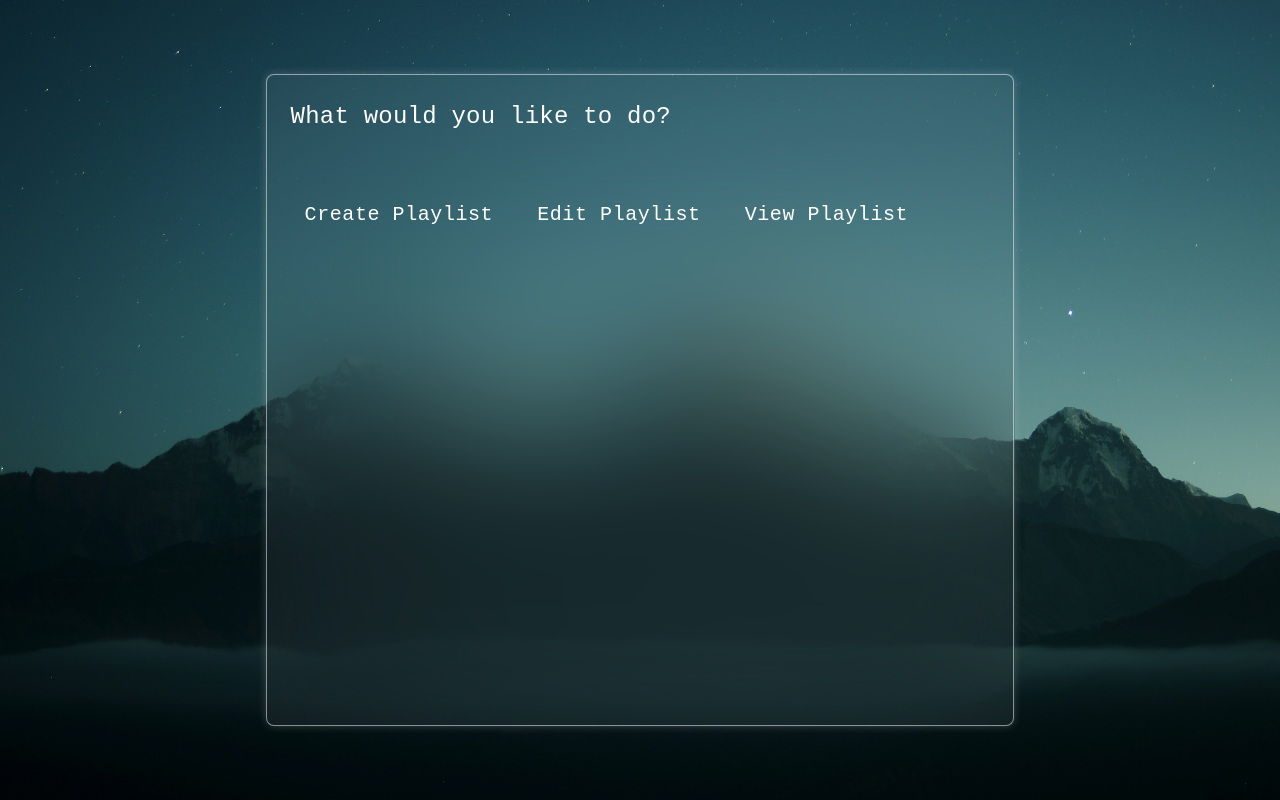
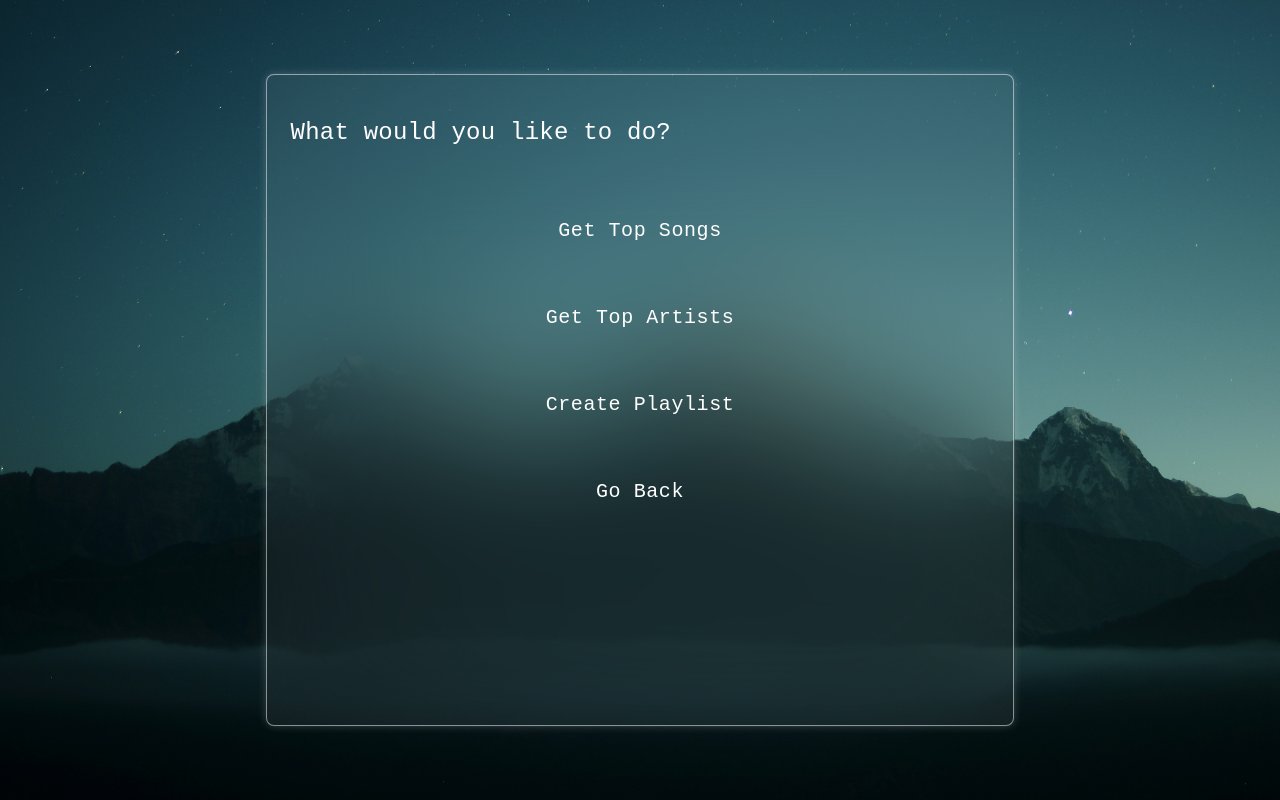
Before and after one commit to EliA437/Spoti-Tool, a React (Vite) app in the folder frontend/: page / in a window 1280 px wide. Both pictures are taken after a click on the button "Click here to get started". Built offline with nearby package versions, Linux system fonts and the light colour scheme.

Commit message:
Add a bunch of new components for the ui

```diff
--- a/frontend/components/TerminalBox.tsx
+++ b/frontend/components/TerminalBox.tsx
@@ -24,10 +24,9 @@ const TerminalBox: React.FC<TerminalBoxProps> = ({
         p: 3,
         display: "flex",
         flexDirection: "column",
-        alignItems: "flex-start",
-        gap: 2,
         width,
         height,
+        gap: 2,
       }}
     >
       {children}
--- /dev/null
+++ b/frontend/pages/CreatePlaylist.tsx
@@ -0,0 +1,32 @@
+import React from "react";
+import { Box } from "@mui/material";
+import TypingText from "../components/TypingText";
+import TerminalButton from "../components/TerminalButton";
+
+interface CreatePlaylistProps {
+  onBack: () => void;
+}
+
+const CreatePlaylist: React.FC<CreatePlaylistProps> = ({ onBack }) => {
+  return (
+    <Box
+      sx={{
+        display: "flex",
+        flexDirection: "column",
+        height: "100%", // takes full height of parent
+      }}
+    >
+      {/* Main content at the top */}
+      <Box sx={{ flexGrow: 1 }}>
+        <TypingText text={`Let's create a new playlist!`} speed={15} />
+      </Box>
+
+      {/* Go Back button anchored bottom-right */}
+      <Box sx={{ display: "flex", justifyContent: "flex-end" }}>
+        <TerminalButton text="Go Back" onClick={onBack} />
+      </Box>
+    </Box>
+  );
+};
+
+export default CreatePlaylist;
--- /dev/null
+++ b/frontend/pages/Home.tsx
@@ -0,0 +1,33 @@
+import React from "react";
+import { Box } from "@mui/material";
+import TypingText from "../components/TypingText";
+import TerminalButton from "../components/TerminalButton";
+
+interface HomePageProps {
+  onStart: () => void;
+}
+
+const HomePage: React.FC<HomePageProps> = ({ onStart }) => {
+  return (
+    <Box
+      sx={{
+        display: "flex",
+        flexDirection: "column",
+        height: "100%",
+        px: 2,
+      }}
+    >
+      {/* Text at the top */}
+      <Box sx={{ flexGrow: 0, mt: 2 }}>
+        <TypingText text={`Welcome to the Spotify Playlist Manager!`} speed={15} />
+      </Box>
+
+      {/* Spacer to push the button to the middle */}
+      <Box sx={{ flexGrow: 1, display: "flex", justifyContent: "center", alignItems: "center" }}>
+        <TerminalButton text="Click here to get started" onClick={onStart} />
+      </Box>
+    </Box>
+  );
+};
+
+export default HomePage;
--- /dev/null
+++ b/frontend/pages/OptionsPage.tsx
@@ -0,0 +1,52 @@
+import React from "react";
+import { Box } from "@mui/material";
+import TypingText from "../components/TypingText";
+import TerminalButton from "../components/TerminalButton";
+
+interface OptionsPageProps {
+  onSelectSongs: () => void;
+  onSelectArtists: () => void;
+  onCreatePlaylist: () => void;
+  onBack: () => void;
+}
+
+const OptionsPage: React.FC<OptionsPageProps> = ({
+  onSelectSongs,
+  onSelectArtists,
+  onCreatePlaylist,
+  onBack,
+}) => {
+  return (
+    <Box
+      sx={{
+        display: "flex",
+        flexDirection: "column",
+        height: "100%",
+        justifyContent: "flex-start", // keep content at the top
+        alignItems: "center",
+        pt: 2, // some padding from the top
+      }}
+    >
+      {/* Text at the top */}
+      <TypingText text={`What would you like to do?`} speed={15} />
+
+      {/* Buttons vertically below the text */}
+      <Box
+        sx={{
+          display: "flex",
+          flexDirection: "column",
+          alignItems: "center",
+          gap: 2,
+          mt: 4, // space between text and buttons
+        }}
+      >
+        <TerminalButton text="Get Top Songs" onClick={onSelectSongs} />
+        <TerminalButton text="Get Top Artists" onClick={onSelectArtists} />
+        <TerminalButton text="Create Playlist" onClick={onCreatePlaylist} />
+        <TerminalButton text="Go Back" onClick={onBack} />
+      </Box>
+    </Box>
+  );
+};
+
+export default OptionsPage;
--- /dev/null
+++ b/frontend/pages/TopArtists.tsx
@@ -0,0 +1,32 @@
+import React from "react";
+import { Box } from "@mui/material";
+import TypingText from "../components/TypingText";
+import TerminalButton from "../components/TerminalButton";
+
+interface TopArtistsProps {
+  onBack: () => void;
+}
+
+const TopArtists: React.FC<TopArtistsProps> = ({ onBack }) => {
+  return (
+    <Box
+      sx={{
+        display: "flex",
+        flexDirection: "column",
+        height: "100%", // fill available height
+      }}
+    >
+      {/* Content */}
+      <Box sx={{ flexGrow: 1 }}>
+        <TypingText text={`Here are your top artists!`} speed={15} />
+      </Box>
+
+      {/* Go Back button bottom-right */}
+      <Box sx={{ display: "flex", justifyContent: "flex-end" }}>
+        <TerminalButton text="Go Back" onClick={onBack} />
+      </Box>
+    </Box>
+  );
+};
+
+export default TopArtists;
--- /dev/null
+++ b/frontend/pages/TopSongs.tsx
@@ -0,0 +1,38 @@
+import React from "react";
+import { Box } from "@mui/material";
+import TypingText from "../components/TypingText";
+import TerminalButton from "../components/TerminalButton";
+
+interface TopSongsProps {
+  onBack: () => void;
+}
+
+const TopSongs: React.FC<TopSongsProps> = ({ onBack }) => {
+  return (
+    <Box
+      sx={{
+        display: "flex",
+        flexDirection: "column",
+        height: "100%", // fill available height
+      }}
+    >
+      {/* Content */}
+      <Box sx={{ flexGrow: 1 }}>
+        <TypingText text={`Here are your top songs!`} speed={15} />
+      </Box>
+
+      {/* Go Back button bottom-right */}
+      <Box
+        sx={{
+          display: "flex",
+          justifyContent: "flex-end",
+          width: "100%",       // full row
+        }}
+      >
+        <TerminalButton text="Go Back" onClick={onBack} />
+      </Box>
+    </Box>
+  );
+};
+
+export default TopSongs;
--- a/frontend/src/App.tsx
+++ b/frontend/src/App.tsx
@@ -1,12 +1,16 @@
 import { Box } from "@mui/material";
 import TerminalBox from "../components/TerminalBox";
-import TypingText from "../components/TypingText";
-import TerminalButton from "../components/TerminalButton";
-import React, { useState } from "react";
+import TopSongs from "../pages/TopSongs";
+import TopArtists from "../pages/TopArtists";
+import CreatePlaylist from "../pages/CreatePlaylist";
+import Home from "../pages/Home";
+import OptionsPage from "../pages/OptionsPage"; // <-- import OptionsPage
+import { useState } from "react";
 
 function App() {
-  // Track which step of the UI we are in
-  const [step, setStep] = useState<"welcome" | "options">("welcome");
+  const [step, setStep] = useState<
+    "welcome" | "options" | "songs" | "artists" | "create"
+  >("welcome");
 
   return (
     <Box
@@ -20,52 +24,27 @@ function App() {
         flexDirection: "column",
         justifyContent: "center",
         alignItems: "center",
-        gap: 2,
         p: 2,
       }}
     >
       <TerminalBox>
-        {step === "welcome" && (
-          <>
-            <TypingText
-              text={`Welcome to the Spotify Playlist Manager!`}
-              speed={15}
-            />
-            <TerminalButton
-              text="Click here to get started"
-              onClick={() => setStep("options")}
-            />
-          </>
+        {/* Home Page */}
+        {step === "welcome" && <Home onStart={() => setStep("options")} />}
+
+        {/* Options Page */}
+        {step === "options" && (
+          <OptionsPage
+            onSelectSongs={() => setStep("songs")}
+            onSelectArtists={() => setStep("artists")}
+            onCreatePlaylist={() => setStep("create")}
+            onBack={() => setStep("welcome")}
+          />
         )}
 
-        {step === "options" && (
-          <>
-            <TypingText text={`What would you like to do?`} speed={15} />
-            <Box
-              sx={{
-                display: "flex",
-                gap: 2,
-                mt: 2,
-                justifyContent: "center", // centers the buttons horizontally
-                alignItems: "center", // centers them vertically (optional)
-                flexWrap: "wrap", // wraps buttons on smaller screens
-              }}
-            >
-              <TerminalButton
-                text="Create Playlist"
-                onClick={() => console.log("Create Playlist clicked")}
-              />
-              <TerminalButton
-                text="Edit Playlist"
-                onClick={() => console.log("Edit Playlist clicked")}
-              />
-              <TerminalButton
-                text="View Playlist"
-                onClick={() => console.log("View Playlist clicked")}
-              />
-            </Box>
-          </>
-        )}
+        {/* Other Pages */}
+        {step === "songs" && <TopSongs onBack={() => setStep("options")} />}
+        {step === "artists" && <TopArtists onBack={() => setStep("options")} />}
+        {step === "create" && <CreatePlaylist onBack={() => setStep("options")} />}
       </TerminalBox>
     </Box>
   );
```
Also changed, not shown: 1 other file (tests, documents, lock files or other folders).
